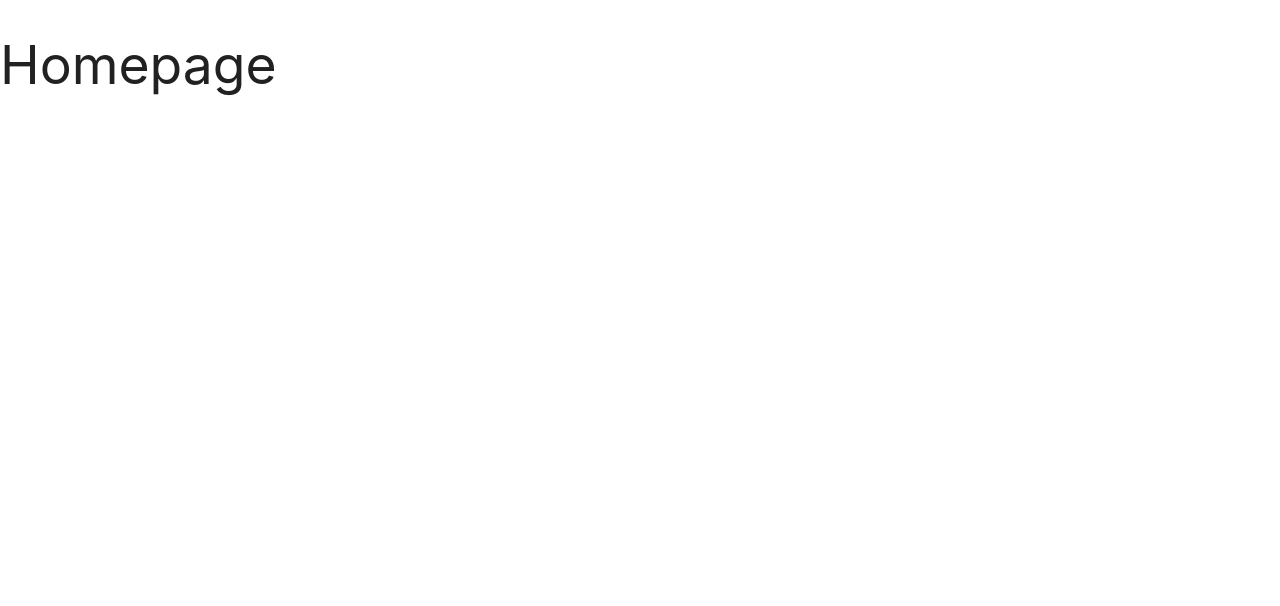
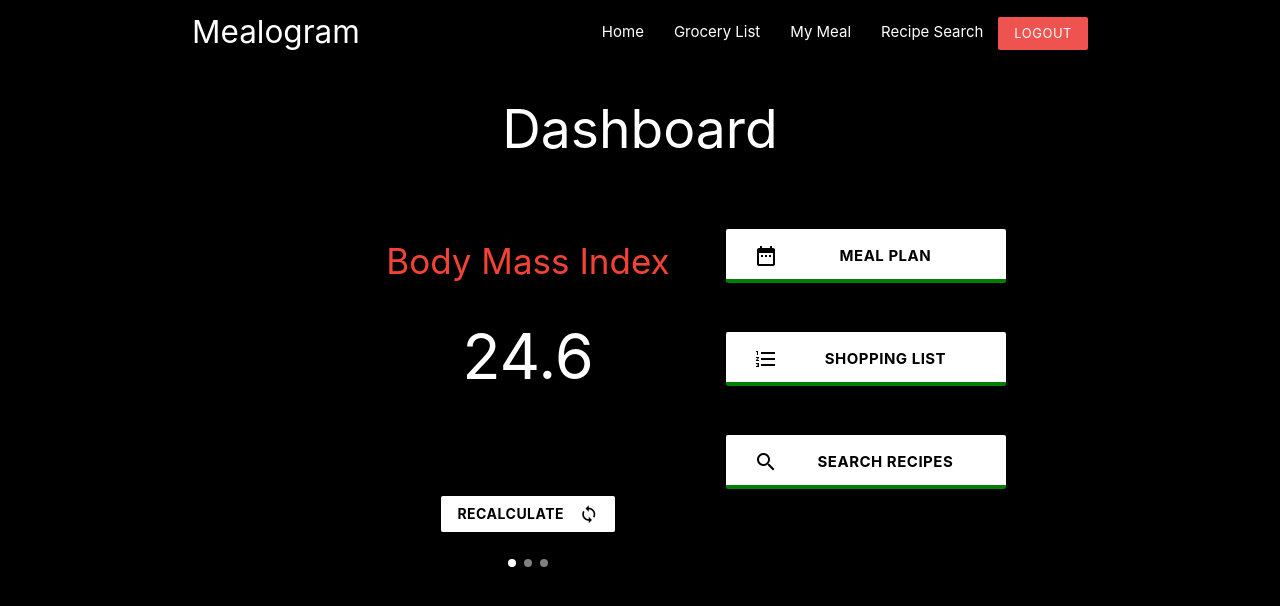
Before and after one commit to shubhamraichandel/mealogram, a website: page profile.html in a window 1280 px wide. Drawn offline with nearby package versions, Linux system fonts and the light colour scheme; a web font is replaced by a local one.

Commit message:
updated profile

```diff
--- a/Assets/style.css
+++ b/Assets/style.css
@@ -70,3 +70,18 @@ body {
     background-color: #ef5350;
 
   }
+
+
+.bmr-card{
+  width:200px;
+}
+
+@import url("https://fonts.googleapis.com/css?family=Archivo+Narrow");
+
+body {
+  font-family: "Archivo Narrow";
+}
+#chartdiv {
+  width: 100%;
+  height: 97vh;
+}
--- /dev/null
+++ b/Assets/user.css
@@ -0,0 +1,48 @@
+:root {
+	--righteous-font: 'Righteous', cursive;
+}
+
+body {
+
+    background: black;
+    z-index: -10;
+    background-position: center;
+    background-repeat: no-repeat;
+    background-size: cover;
+    font-size: 1.3rem;
+}
+  nav{
+
+    background: rgba(0, 0, 0, 0.2);
+
+  }
+
+  .user-slider > h1{
+
+    color: darkslateblue;
+  }
+
+.user-trans{
+    background: rgba(0, 0, 0, 0.2);
+}
+
+.user-button{
+    width: 280px;
+    margin-top: 10px;
+    border-bottom: green 4px solid;
+
+  }
+
+  .btn:hover{
+      background-color: rgba(45, 81, 199, 0.363);
+  }
+
+.user-bmi  {
+
+    font-size: 35px;
+}
+
+.user-content{
+
+    margin-top: 5%;
+}
--- a/profile.html
+++ b/profile.html
@@ -11,7 +11,7 @@
     <link rel="stylesheet" href="https://fonts.googleapis.com/css?family=B612+Mono">
     <!--CSS-->
     <link rel="stylesheet" href="node_modules/materialize-css/dist/css/materialize.min.css">
-    <!-- <link rel="stylesheet" href="Assets/grocery.css"> -->
+    <link rel="stylesheet" href="Assets/user.css">
     <!--Material Icons-->
     <link rel="stylesheet" href="https://fonts.googleapis.com/icon?family=Material+Icons">
 
@@ -20,21 +20,124 @@
 
 <body>
 
-    <h2>Homepage</h2>
+    <nav>
+        <div class="nav-extended">
+            <div class="container">
+                <a href="#" class="brand-logo">Mealogram</a>
+                <a href="#" data-target="mobile-links" class="sidenav-trigger"><i class="material-icons">menu</i></a>
+                <ul id="nav-mobile" class="right hide-on-med-and-down">
+                    <li class="active"><a href="#">Home</a></li>
+                    <li><a href="/grocery.html">Grocery List</a></li>
+                    <li><a href="/meal.html">My Meal</a>
+                    <li><a href="/live.html">Recipe Search</a></li>
+                    <li><button class="btn-small btn waves-effect waves-dark red lighten-1 center"
+                        onclick="mainApp.logOut()">Logout</button></li>
+                </ul>
+            </div>
+        </div>
+    </nav>
+
+    <ul class="sidenav" id="mobile-links">
+        <li><a href="#">Home</a></li>
+        <li><a href="/index.html">Home</a></li>
+        <li><a href="/grocery.html">Grocery List</a></li>
+        <li><button class="btn-small btn waves-effect waves-dark red lighten-1 center"
+                onclick="mainApp.logOut()">Logout</button></li>
+    </ul>
 
 
 
 
 
+    <div class="container">
 
-      <!-- Scripts-->
+            <div class="row">
+                    <h2 class="center-align white-text">Dashboard</h2>
+                      </div>
 
-      <script src="firebase.js"></script>
+        <div class="row ">
 
-      <script src="node_modules/jquery/dist/jquery.js"></script>
 
-      <script src="node_modules/materialize-css/dist/js/materialize.min.js"></script>
+            <div class=" col m5 offset-m2 s12  ">
 
-  </body>
+                <div class=" user-slider carousel carousel-slider center">
+                        <div class="carousel-fixed-item center">
+                          <a class="btn waves-effect white black-text darken-text-2"><b>Recalculate<i class="large material-icons right">sync</i></a></b>
+                        </div>
+                        <div class="carousel-item user-trans white-text" href="#one!">
+                          <h1 class="user-bmi red-text darken-3">Body Mass Index</h1>
+                          <h1>24.6</h1>
+                        </div>
+                        <div class="carousel-item user-trans white-text" href="#two!">
+                          <h1 class="user-bmi light-blue-text">Weight</h1>
+                          <h1>Normal</h1>
+                        </div>
+                        <div class="carousel-item user-trans white-text" href="#three!">
+                          <h1 class="user-bmi green-text darken-4">Energy</h1>
+                          <h1>1990 Kcal</h1>
 
-  </html>
+                        </div>
+
+                      </div>
+
+
+
+            </div>
+            <div class="col center-align  s12 m4">
+                <p> <button class="btn user-button btn-large white black-text darken-text-2"><b>Meal Plan
+                            <i class="large material-icons left">date_range</i></b>
+                    </button></p>
+
+
+            </div>
+
+
+            <div class="col center-align s12 m4">
+
+                <p> <button class="btn user-button btn-large white black-text darken-text-2 "><b>Shopping List
+                            <i class="large material-icons left">format_list_numbered</i></b>
+                    </button></p>
+
+            </div>
+
+            <div class="col center-align  s12 m4">
+
+                <p> <button class="btn user-button btn-large white black-text darken-text-2 "><b>Search Recipes
+                            <i class="large material-icons left">search</i></b>
+                    </button></p>
+
+            </div>
+
+
+        </div>
+
+    </div>
+
+
+
+
+
+    <!-- Scripts-->
+
+
+    <script src="profile.js"></script>
+
+    <script src="node_modules/jquery/dist/jquery.js"></script>
+    <script src="node_modules/materialize-css/dist/js/materialize.min.js"></script>
+    <script>
+        $(document).ready(function () {
+            $('.sidenav').sidenav();
+            $('.parallax').parallax();
+            $('.tabs').tabs();
+            $('.carousel.carousel-slider').carousel({
+    fullWidth: true,
+    indicators: true,
+    duration: 300
+
+  });
+        });
+    </script>
+
+</body>
+
+</html>
```
Also changed, not shown: profile.js (added).
